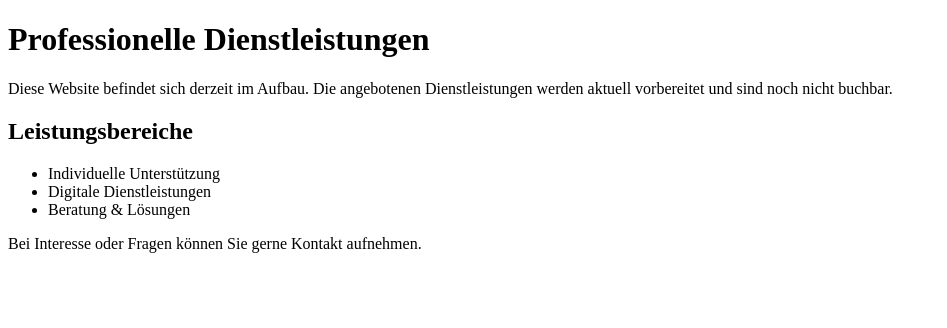
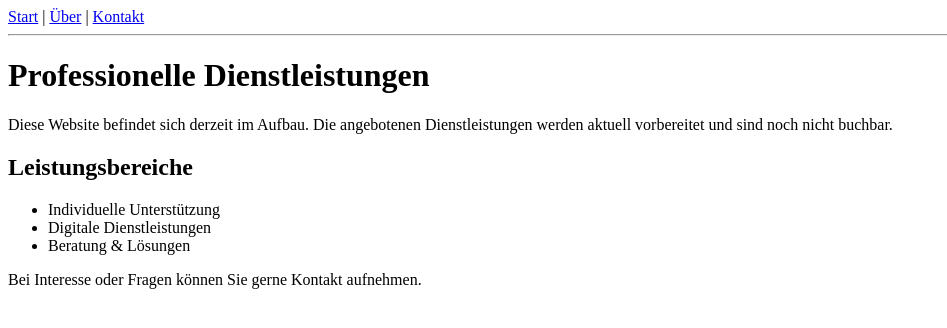
Before and after one commit to Sakarin26/service-website-, a plain HTML site: page index.html in a window 1280 px wide. Shown: the whole page, without its empty margins (0-947 px from the left). Drawn offline with Linux system fonts and the light colour scheme.

Commit message:
Update index.html

```diff
--- a/index.html
+++ b/index.html
@@ -5,7 +5,12 @@
 <title>Dienstleistungen – in Vorbereitung</title>
 </head>
 <body>
-
+<nav>
+<a href="index.html">Start</a> |
+<a href="about.html">Über</a> |
+<a href="contact.html">Kontakt</a>
+</nav>
+<hr>
 <h1>Professionelle Dienstleistungen</h1>
 
 <p>
```
